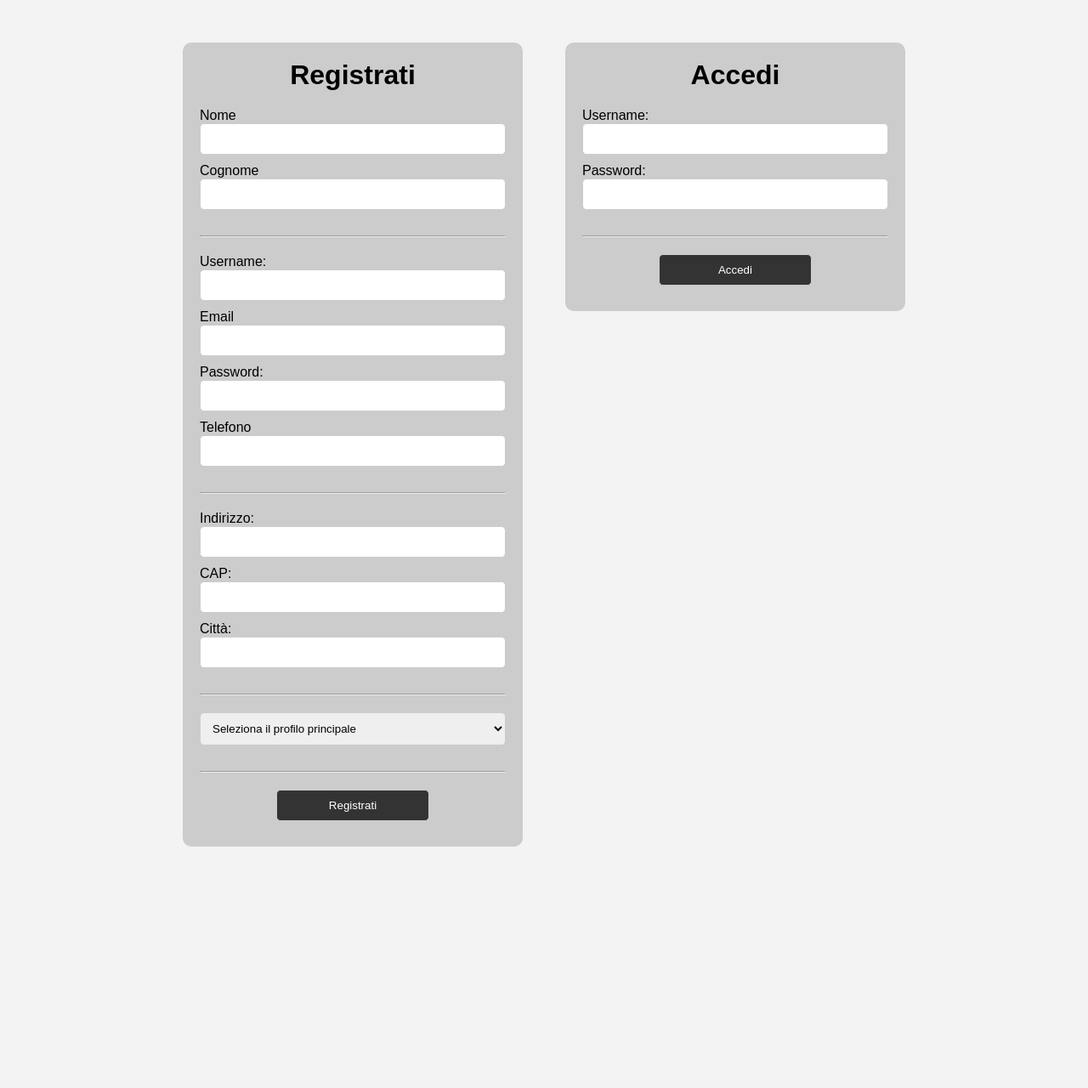
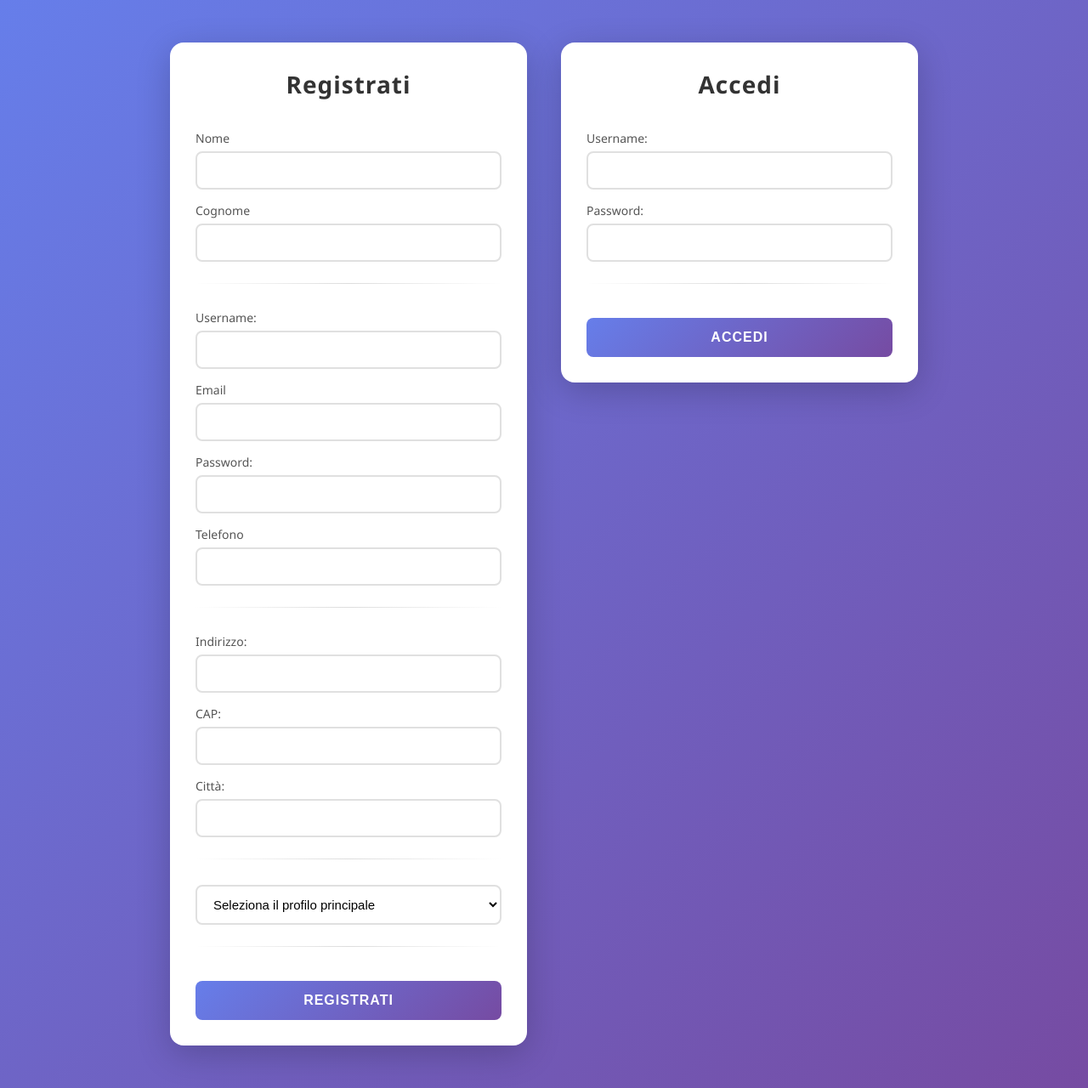
Before and after one commit to raffaeleboffa/Scuola, a PHP site: page / in a window 1280 px wide. Shown: the whole page at 85% size. Before the commit the page ends 996 px from the top, so only its background shows below. Run offline with PHP 8.4, Linux system fonts and the light colour scheme; data comes from the database, SQL or seed files in the repository.

Commit message:
migliorato il css

```diff
--- a/Informatica/Chat/css/index.css
+++ b/Informatica/Chat/css/index.css
@@ -1,71 +1,158 @@
+/* Reset e stili base */
 * {
-    margin: 0px;
-    padding: 0px;
+    margin: 0;
+    padding: 0;
     box-sizing: border-box;
 }
 
 body {
     display: flex;
     justify-content: center;
+    align-items: flex-start;
 
-    background-color: #f3f3f3;
+    background: linear-gradient(135deg, #667eea 0%, #764ba2 100%);
+    min-height: 100vh;
+    padding: 50px 20px;
 
-    margin: 50px 0px;
-
-    font-family: Arial, Helvetica, sans-serif;
-
-    gap: 50px;
+    font-family: 'Segoe UI', Tahoma, Geneva, Verdana, sans-serif;
+    gap: 40px;
+    flex-wrap: wrap;
 }
 
+/* Container dei form */
 form {
-    width: 400px;
-    height: fit-content;
-    padding: 20px;
+    width: 100%;
+    max-width: 420px;
+    padding: 30px;
 
     display: flex;
     flex-direction: column;
 
-    background-color: #ccc;
-    border-radius: 10px;
+    background-color: #ffffff;
+    border-radius: 16px;
+    box-shadow: 0 10px 40px rgba(0, 0, 0, 0.2);
+    transition: transform 0.3s ease, box-shadow 0.3s ease;
 }
 
-hr {
-    margin: 20px 0px;
+form:hover {
+    transform: translateY(-5px);
+    box-shadow: 0 15px 50px rgba(0, 0, 0, 0.3);
 }
 
-input {
-    width: 100%;
-    padding: 10px;
-    margin-bottom: 10px;
-
-    border: solid #ccc 1px;
-    border-radius: 5px;
+/* Titoli */
+h1 {
+    margin-bottom: 25px;
+    text-align: center;
+    color: #333;
+    font-size: 28px;
+    font-weight: 600;
+    letter-spacing: 1px;
 }
 
-input[type="submit"] {
-    width: 50%;
-    padding: 10px;
-
-    margin: 0px auto;
-    margin-bottom: 10px;
-
-    background-color: #333;
-    border: solid #ccc 1px;
-    border-radius: 5px;
-    color: white;
-    cursor: pointer;
+/* Separatori */
+hr {
+    margin: 20px 0;
+    border: none;
+    height: 1px;
+    background: linear-gradient(to right, transparent, #ddd, transparent);
 }
 
+/* Label */
+label {
+    font-size: 14px;
+    font-weight: 500;
+    color: #555;
+    margin-bottom: 6px;
+    margin-top: 10px;
+}
+
+/* Input fields */
+input[type="text"],
+input[type="email"],
+input[type="password"],
+input[type="tel"] {
+    width: 100%;
+    padding: 12px 15px;
+    margin-bottom: 5px;
+
+    border: 2px solid #e0e0e0;
+    border-radius: 8px;
+    font-size: 15px;
+    transition: border-color 0.3s ease, box-shadow 0.3s ease;
+    outline: none;
+}
+
+input[type="text"]:focus,
+input[type="email"]:focus,
+input[type="password"]:focus,
+input[type="tel"]:focus {
+    border-color: #667eea;
+    box-shadow: 0 0 0 3px rgba(102, 126, 234, 0.2);
+}
+
+/* Select */
 select {
     width: 100%;
-    padding: 10px;
-    margin-bottom: 10px;
+    padding: 12px 15px;
+    margin-top: 10px;
+    margin-bottom: 5px;
 
-    border: solid #ccc 1px;
-    border-radius: 5px;
+    border: 2px solid #e0e0e0;
+    border-radius: 8px;
+    font-size: 15px;
+    background-color: #fff;
+    cursor: pointer;
+    transition: border-color 0.3s ease, box-shadow 0.3s ease;
+    outline: none;
 }
 
-h1 {
-    margin-bottom: 20px;
-    text-align: center;
+select:focus {
+    border-color: #667eea;
+    box-shadow: 0 0 0 3px rgba(102, 126, 234, 0.2);
 }
+
+/* Submit button */
+input[type="submit"] {
+    width: 100%;
+    padding: 14px;
+    margin-top: 20px;
+    margin-bottom: 0;
+
+    background: linear-gradient(135deg, #667eea 0%, #764ba2 100%);
+    border: none;
+    border-radius: 8px;
+    color: white;
+    font-size: 16px;
+    font-weight: 600;
+    cursor: pointer;
+    transition: transform 0.2s ease, box-shadow 0.2s ease;
+    text-transform: uppercase;
+    letter-spacing: 1px;
+}
+
+input[type="submit"]:hover {
+    transform: translateY(-2px);
+    box-shadow: 0 5px 20px rgba(102, 126, 234, 0.4);
+}
+
+input[type="submit"]:active {
+    transform: translateY(0);
+}
+
+/* Placeholder styling */
+::placeholder {
+    color: #aaa;
+}
+
+/* Responsive */
+@media (max-width: 900px) {
+    body {
+        flex-direction: column;
+        align-items: center;
+    }
+
+    form {
+        width: 100%;
+        max-width: 420px;
+    }
+}
```
Also changed, not shown: Informatica/Chat/css/admin.css (+132 -33 lines), Informatica/Chat/css/home.css (+35 -12 lines).
